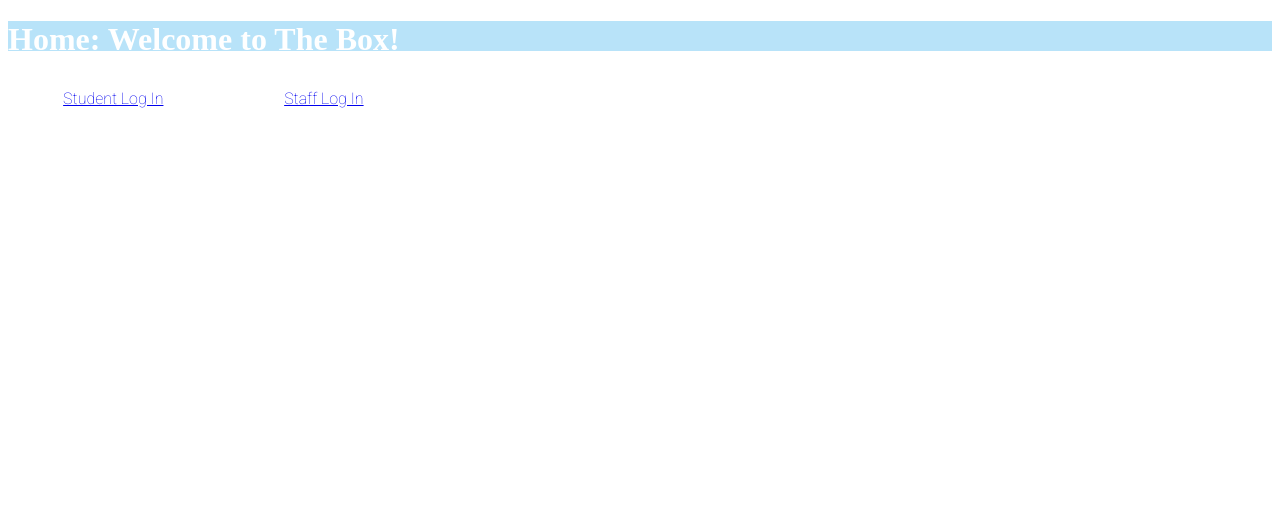
After one commit to weisihan/thebox, a Django app: template thebox-project/theboxapp/templates/theboxapp/generalhome.html in a window 1280 px wide. The commit adds this page. Shown: the top 523 px of the page. Run offline with Django 4.2, Linux system fonts and the light colour scheme; the template is opened without the code that fills it, so the values that code supplies are empty.

Commit message:
updated general home
home completed

```diff
--- a/thebox-project/thebox/urls.py
+++ b/thebox-project/thebox/urls.py
@@ -17,8 +17,10 @@ from django.urls import path
 from theboxapp import views
 
 urlpatterns = [
-    path('', views.home),
-    path('wwlogin/', views.login),
+    # path('', views.home),
+    #REAL HOME
+     path('', views.home),
+    # path('wwlogin/', views.login),
     # below is for students page
     path('checkmealplan', views.checkmealplan),
     path('donatemealplan', views.donatemealplan),
@@ -29,7 +31,7 @@ urlpatterns = [
     # auth
     path('signup/', views.signupuser, name='signupuser'),
     path('logout/', views.logoutuser, name='logoutuser'),
-    path('login/', views.loginuser, name='loginuser'),
+    # path('login/', views.loginuser, name='loginuser'),
 
     # thebox
     path('homepagestu/', views.homepagestudent, name='homepagestudent'),
--- /dev/null
+++ b/thebox-project/theboxapp/templates/theboxapp/generalhome.html
@@ -0,0 +1,79 @@
+<!doctype html>
+{% load static %}
+<html lang="en-us">
+	<head>
+		<meta charset="utf-8">
+    <link href="https://fonts.googleapis.com/css2?family=Roboto:wght@100&display=swap" rel="stylesheet">
+		<title>Student home</title>
+    <style type="text/css">
+    @media screen and (min-width:961px){
+      .content{
+        width:16.66%;
+      }
+    }
+    @media screen and (min-width:481px) and (max-width:960px){
+      .content{
+        width:33.33%;
+      }
+    }
+    @media screen and (max-width:480px){
+      .content{
+        width:90%;
+      }
+    }
+    /* body{
+      background-image:url("background.jpg");
+    } */
+    #header{
+      width: 100%;
+      height:30px;
+      background-color:#B8E3F9;
+      color:white;
+    }
+    .content{
+      box-sizing:border-box;
+      float:left;
+      height:250px;
+      text-align:center;
+      color:#0671B7;
+      font-family: 'Roboto', sans-serif;
+    }
+    .blueCloud{
+      width:200px;
+      height:200px;
+      display:inline-block;
+    }
+    .pinkCloud{
+      width:200px;
+      height:200px;
+      display:inline-block;
+    }
+    #A:hover{
+      background-color: #FDF4F9;
+      color:#E3BCF1;
+    }
+    #B:hover{
+      background-color: #E1F0FA;
+      color:#FFA9AA;
+    }
+    </style>
+	</head>
+	<body>
+		<h1 id="header">Home: Welcome to The Box!</h1>
+    <div id="container">
+      <div id="B" class="content">
+        <a href="studentlogin" target="_blank">
+
+        <p>Student Log In</p>
+        </a>
+      </div>
+      <div id="A" class="content">
+        <a href="stafflogin" target="_blank">
+
+        <p>Staff Log In</p>
+        </a>
+      </div>
+    </div>
+	</body>
+
+</html>
```
Also changed, not shown: thebox-project/theboxapp/views.py (+5 -4 lines), thebox-project/theboxapp/templates/theboxapp/stafflogin.html (line endings or trailing spaces), thebox-project/theboxapp/templates/theboxapp/studentlogin.html (line endings or trailing spaces).
